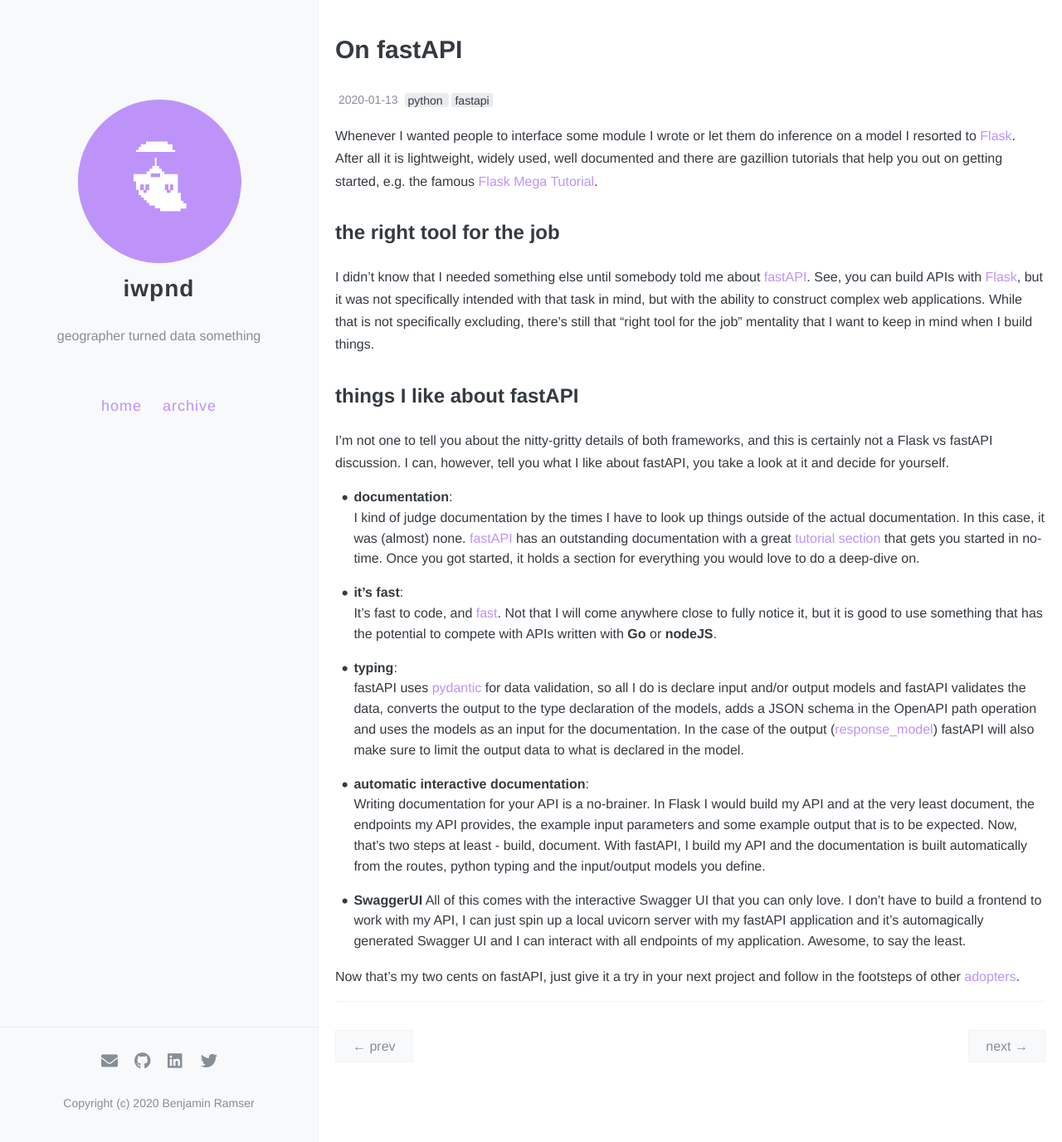
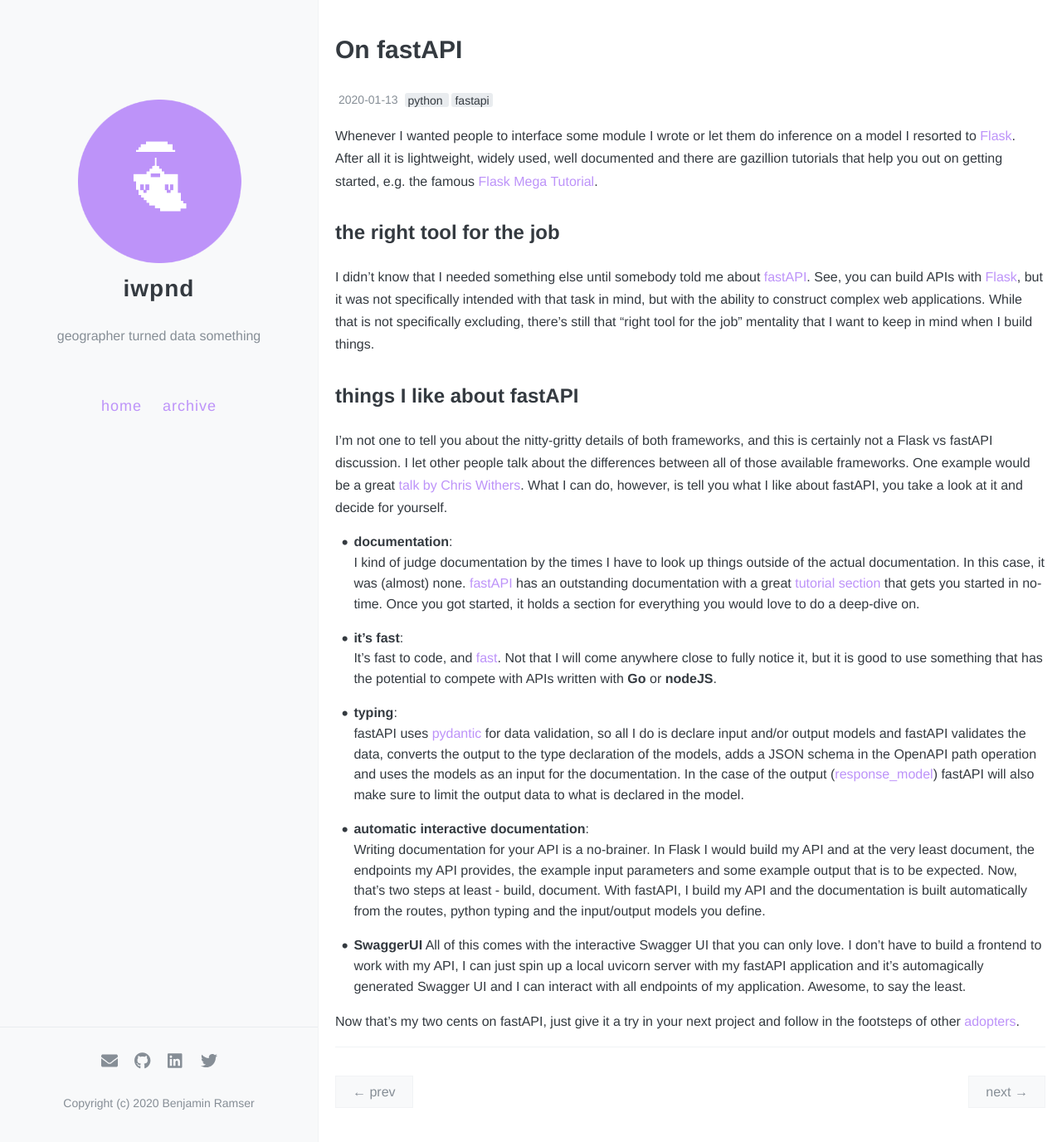
Before and after one commit to iwpnd/iwpnd.github.io, a Jekyll site: the page built from _posts/2020-01-13-opinion-on-fastapi.markdown, in a window 1280 px wide and 1377 px high. Shown: the whole window at 83% size. Built offline with Jekyll 4.4.1, drawn with Linux system fonts in a browser that asks for light colours; comment, search, counter and statistics services are not loaded.

Commit message:
update: on fastapi

```diff
--- a/_posts/2020-01-13-opinion-on-fastapi.markdown
+++ b/_posts/2020-01-13-opinion-on-fastapi.markdown
@@ -11,7 +11,7 @@
 I didn't know that I needed something else until somebody told me about [fastAPI](https://fastapi.tiangolo.com/). See, you can build APIs with [Flask](https://github.com/pallets/flask), but it was not specifically intended with that task in mind, but with the ability to construct complex web applications. While that is not specifically excluding, there's still that "right tool for the job" mentality that I want to keep in mind when I build things.
 
 ## things I like about fastAPI
-I'm not one to tell you about the nitty-gritty details of both frameworks, and this is certainly not a Flask vs fastAPI discussion. I can, however, tell you what I like about fastAPI, you take a look at it and decide for yourself.
+I'm not one to tell you about the nitty-gritty details of both frameworks, and this is certainly not a Flask vs fastAPI discussion. I let other people talk about the differences between all of those available frameworks. One example would be a great [talk by Chris Withers](https://www.youtube.com/watch?v=3DLwPcrE5mA). What I can do, however, is tell you what I like about fastAPI, you take a look at it and decide for yourself.
 
 - **documentation**:
 I kind of judge documentation by the times I have to look up things outside of the actual documentation. In this case, it was (almost) none. [fastAPI](https://fastapi.tiangolo.com/) has an outstanding documentation with a great [tutorial section](https://fastapi.tiangolo.com/tutorial/intro/) that gets you started in no-time. Once you got started, it holds a section for everything you would love to do a deep-dive on.
```
